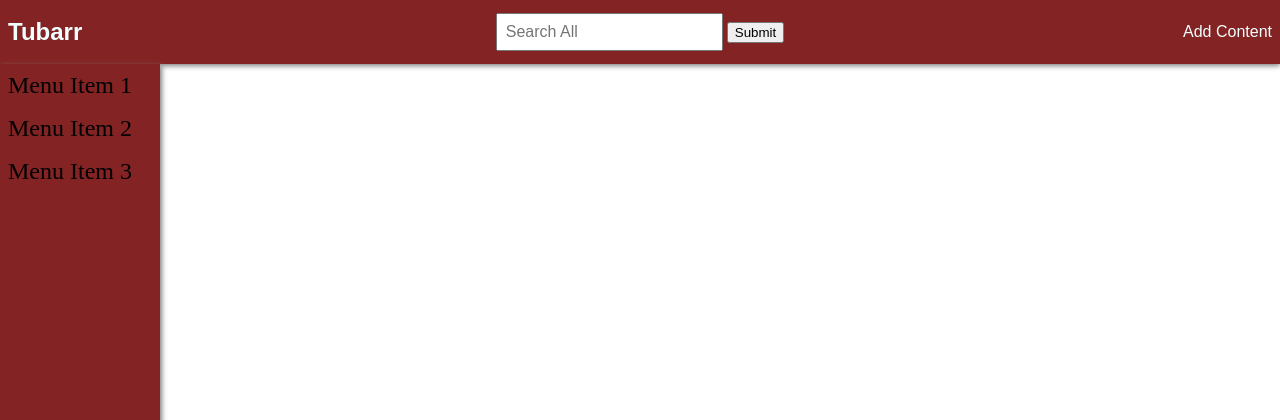
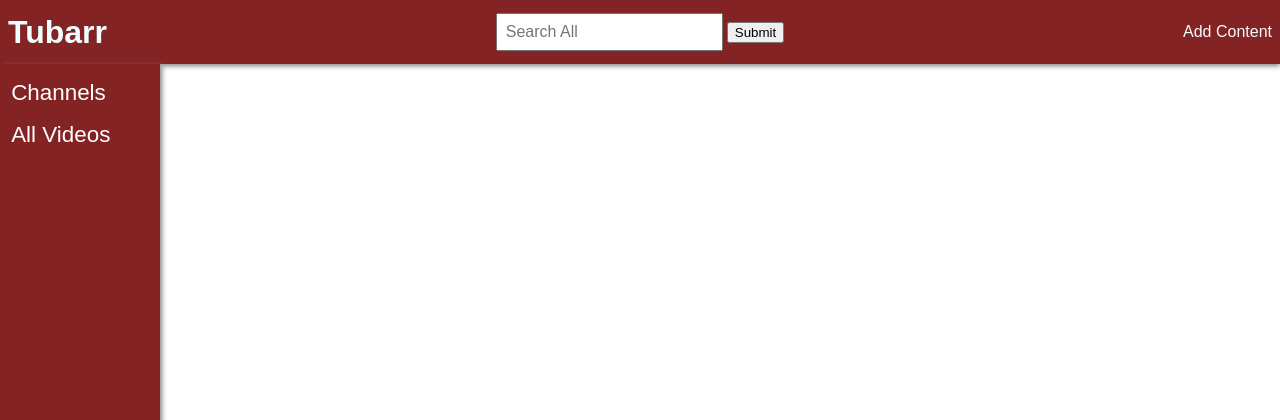
Before and after one commit to Teknicallity/Tubarr, a Django app: page /add/ in a window 1280 px wide. Shown: the top 420 px of the page. Run offline with Django 5.2, Linux system fonts and the light colour scheme; some libraries are stand-ins or nearby versions.

Commit message:
Add sidebar elements

```diff
--- a/videomanager/static/videomanager/stylesheets/header.css
+++ b/videomanager/static/videomanager/stylesheets/header.css
@@ -24,7 +24,7 @@ header{
     margin-left: 0.5rem;
     color: azure;
     font-weight: bold;
-    font-size: 1.5rem;
+    font-size: 2rem;
 }
 .home-link{
     color: azure;
--- a/videomanager/static/videomanager/stylesheets/sidebar.css
+++ b/videomanager/static/videomanager/stylesheets/sidebar.css
@@ -11,8 +11,11 @@
   box-shadow: 2px 2px 5px gray;
 }
 
-.sidebar div {
-  padding: 8px;
-  font-size: 24px;
+.side-entry {
+  margin: 1rem 0;
+  padding: 0 0.5em;
+  font-size: 1.4rem;
   display: block;
+  color: white;
+  text-decoration: none;
 }
--- /dev/null
+++ b/videomanager/static/videomanager/stylesheets/video_list.css
@@ -0,0 +1,6 @@
+.main-content-section{
+    margin-top: 4rem;
+}
+.main-content{
+    padding: 1em 1em;
+}
--- a/videomanager/templates/videomanager/base.html
+++ b/videomanager/templates/videomanager/base.html
@@ -35,9 +35,8 @@
     </div>
 </header>
 <div class="sidebar">
-    <div>Menu Item 1</div>
-    <div>Menu Item 2</div>
-    <div>Menu Item 3</div>
+    <div><a class="side-entry" href="/">Channels</a></div>
+    <div><a class="side-entry" href="{% url 'videomanager:all_videos' %}">All Videos</a></div>
 </div>
 <div class="main-content-section">
     {% block maincontent %}
--- a/videomanager/urls.py
+++ b/videomanager/urls.py
@@ -7,6 +7,7 @@ from . import views
 app_name = "videomanager"
 urlpatterns = [
     path("", views.index, name="index"),
+    path("videos/", views.all_videos, name="all_videos"),
     path("c=<str:channel_id>/", views.channel, name="channel"),
     path("c=<str:channel_id>/videos/", views.channel_videos, name="channel_videos"),
     path("c=<str:channel_id>/playlists/", views.channel_playlists, name="channel_playlists"),
--- a/videomanager/views.py
+++ b/videomanager/views.py
@@ -42,6 +42,15 @@ def channel_videos(request, channel_id):
         request,
         "videomanager/channel_videos.html",
         {"channel": c, "video_list": video_list}
+    )
+
+
+def all_videos(request):
+    v = list(Video.objects.all())
+    return render(
+        request,
+        "videomanager/all_videos.html",
+        {"video_list": v}
     )
 
 
```
Also changed, not shown: videomanager/templates/videomanager/all_videos.html (added, +34 -0 lines).
